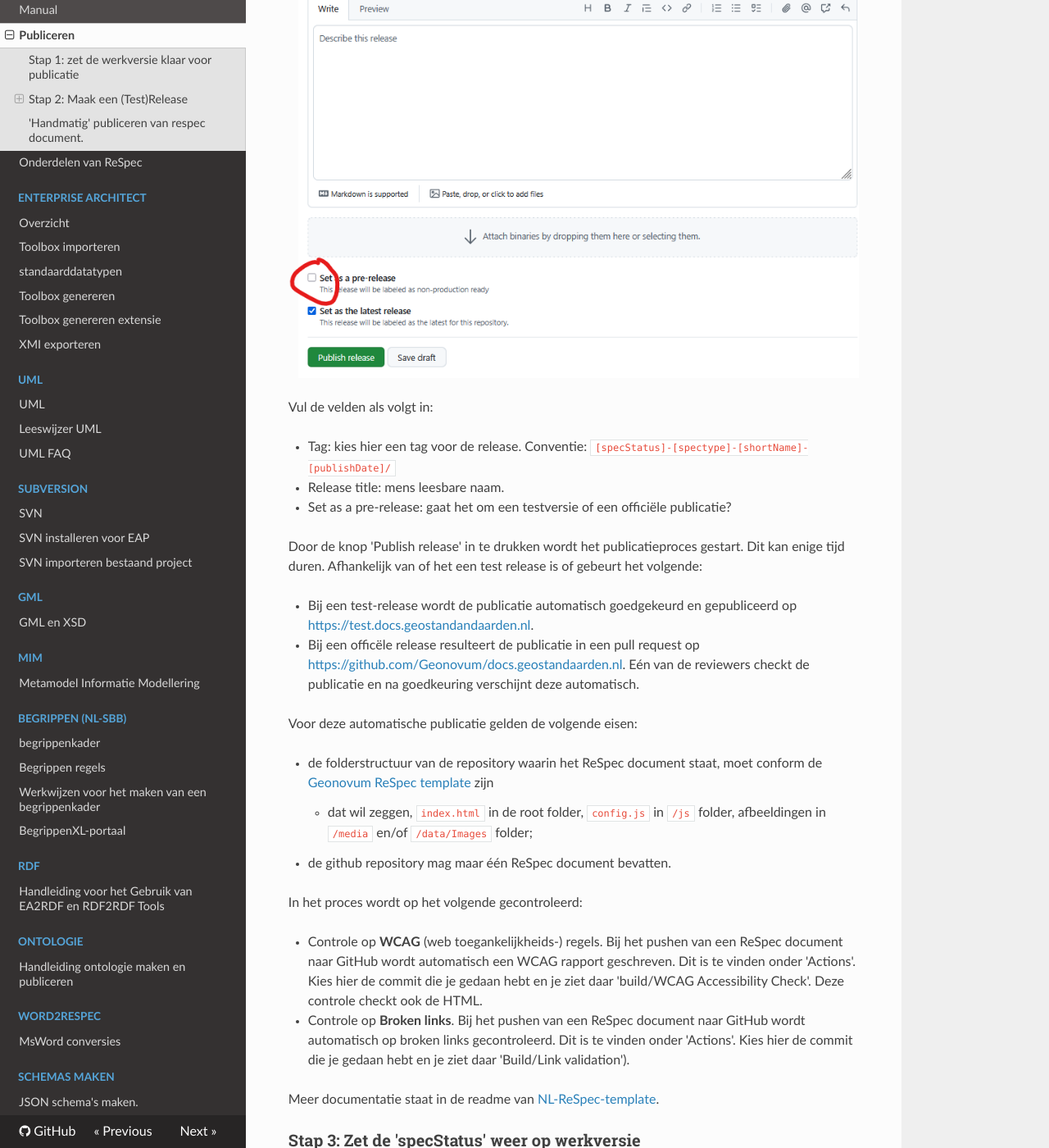
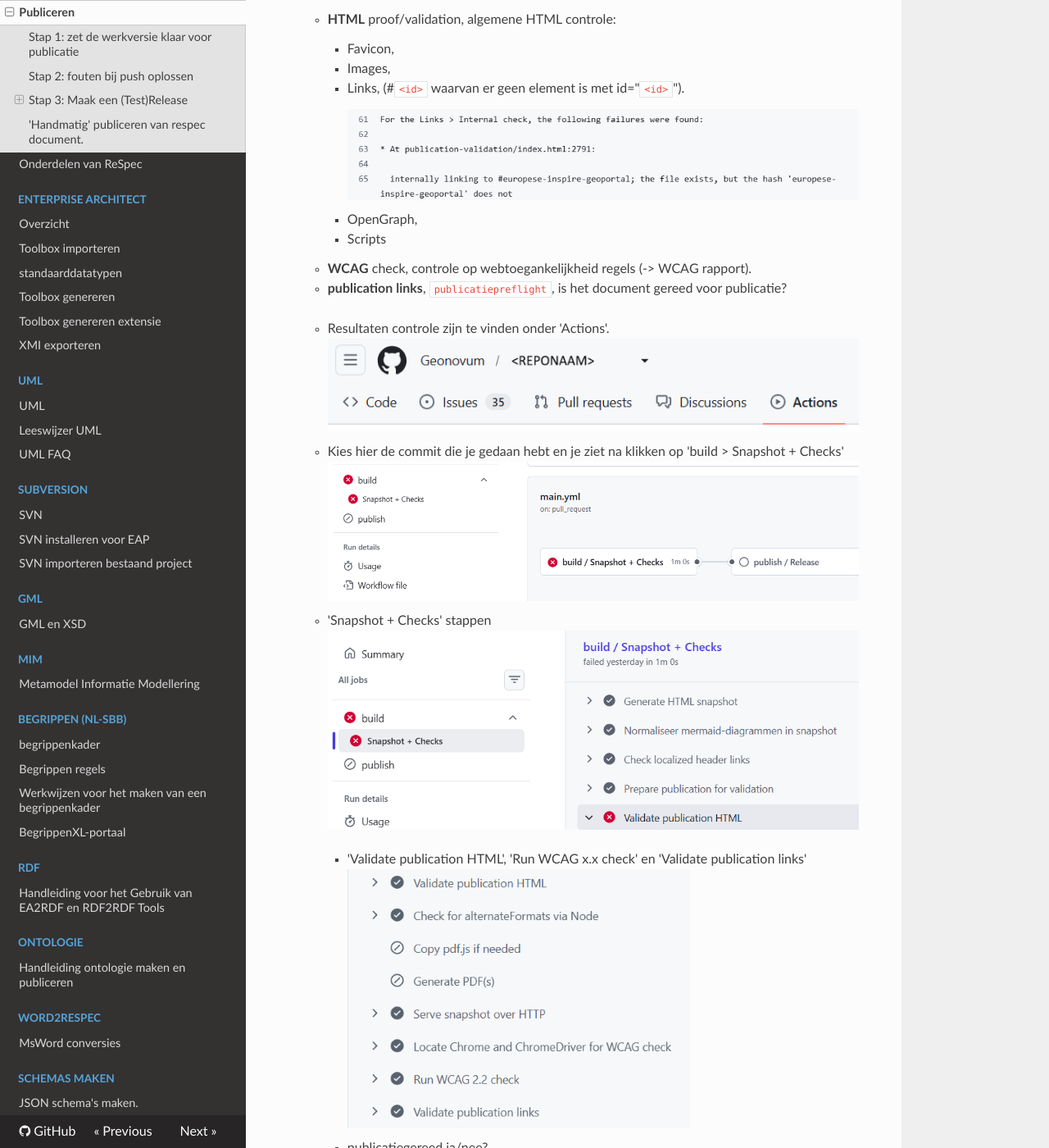
Before and after one commit to Geonovum/handleiding-tooling, an MkDocs documentation site: the page built from docs/ReSpec/ReSpec-publiceren.md, in a window 1280 px wide and 1400 px high, scrolled down 1519 px. Shown: the whole window at 82% size. Built offline with MkDocs 1.6.1, drawn with Linux system fonts in a browser that asks for light colours; nearby versions of some CDN libraries; some of the changed text lies outside the part shown.

Commit message:
STD-207 github workflow verduidelijking

```diff
--- a/docs/ReSpec/ReSpec-publiceren.md
+++ b/docs/ReSpec/ReSpec-publiceren.md
@@ -30,7 +31,36 @@ waardoor door steeds op 'vorige' te klikken alle versies van een document te vin
 
 **Noot:** Automatisch publiceren werkt alleen wanneer er, conform de [werkwijze](./index.md#respec-via-markdown), één ReSpec document in een repository staat. Als er meerdere Respec documenten in een repository staan kun je [handmatig publiceren](#handmatig-publiceren-van-respec-document).
 
-## Stap 2: Maak een (Test)Release
+## Stap 2: fouten bij push oplossen
+
+Zie ook: [README bij Geonovum ReSpec template](https://github.com/Geonovum/NL-ReSpec-template/blob/main/README.md).
+
+- Uitgangspunten:
+    - de folderstructuur van de repository waarin het ReSpec document staat, moet conform de [Geonovum ReSpec template](https://github.com/Geonovum/NL-ReSpec-template) zijn
+    - dat wil zeggen,
+        - `index.html` in de root folder,
+        - `config.js` in `/js` folder,
+        - afbeeldingen (of anders?) in `/media` en/of `/data` folder (**+ subdirectories**);
+    - de github repository mag maar één ReSpec document bevatten.
+
+- Controles:
+    - **HTML** proof/validation, algemene HTML controle:
+        - Favicon,
+        - Images,
+        - Links, (#`<id>` waarvan er geen element is met id="`<id>`"). !['broken-link'](media/broken-link.png)
+        - OpenGraph,
+        - Scripts
+    - **WCAG** check, controle op webtoegankelijkheid regels (-> WCAG rapport).
+    - **publication links**, `publicatiepreflight`, is het document gereed voor publicatie?
+    <br/>
+    - Resultaten controle zijn te vinden onder 'Actions'. ![Github actions in balk](media/github-actions.png)
+    - Kies hier de commit die je gedaan hebt en je ziet na klikken op 'build > Snapshot + Checks' ![build > Snapshot + Checks](media/snapshot-checks.png)
+    - 'Snapshot + Checks' stappen !['Snapshot + Checks details'](media/snapshot-checks-details.png)
+        - 'Validate publication HTML', 'Run WCAG x.x check' en 'Validate publication links' !['Snapshot + Checks: HTML, WCAG, publicatielinks'](media/snapshot-checks-details-2.png)
+        - publicatiegereed ja/nee? !['Snapshot + Checks: summary publicatiegereed'](media/summary-preflight.png)
+
+
+## Stap 3: Maak een (Test)Release
 
 Via het knopje 'Draft a new Release' start je het publicatieproces. Er verschijnt het volgende scherm:
 
@@ -47,27 +77,11 @@ Door de knop 'Publish release' in te drukken wordt het publicatieproces gestart.
 - Bij een test-release wordt de publicatie automatisch goedgekeurd en gepubliceerd op <https://test.docs.geostandandaarden.nl>.
 - Bij een officële release resulteert de publicatie in een pull request op <https://github.com/Geonovum/docs.geostandaarden.nl>. Eén van de reviewers checkt de publicatie en na goedkeuring verschijnt deze automatisch.
 
-Voor deze automatische publicatie gelden de volgende eisen:
-
-- de folderstructuur van de repository waarin het ReSpec document staat, moet conform de [Geonovum ReSpec template](https://github.com/Geonovum/NL-ReSpec-template) zijn
-    - dat wil zeggen, `index.html` in de root folder, `config.js` in `/js` folder, afbeeldingen in `/media` en/of `/data/Images` folder;
-- de github repository mag maar één ReSpec document bevatten.
-
-In het proces wordt op het volgende gecontroleerd:
-
-- Controle op **WCAG** (web toegankelijkheids-) regels. Bij het pushen van een ReSpec document naar
-  GitHub wordt automatisch een WCAG rapport geschreven. Dit is te vinden onder
-  'Actions'. Kies hier de commit die je gedaan hebt en je ziet daar
-  'build/WCAG Accessibility Check'. Deze controle checkt ook de HTML.
-- Controle op **Broken links**. Bij het pushen van een ReSpec document naar
-  GitHub wordt automatisch op broken links gecontroleerd. Dit is te vinden onder
-  'Actions'. Kies hier de commit die je gedaan hebt en je ziet daar
-  'Build/Link validation').
-
+Voor deze automatische publicatie gelden de volgende eisen, naast uitgangspunten en controles zoals beschreven bij **stap 2**: GEEN?
 
 Meer documentatie staat in de readme van [NL-ReSpec-template](https://github.com/Geonovum/NL-ReSpec-template?tab=readme-ov-file#automatische-checks-en-build).
 
-### Stap 3: Zet de 'specStatus' weer op werkversie
+### Stap 4: Zet de 'specStatus' weer op werkversie
 
 Als de publicatie gelukt is begin het werk aan de volgende versie. Deze
 start weer als werkversie. Zet in je beheerdocument de specStatus weer op 'wv'.
```
Also changed, not shown: other parts of docs/ReSpec/ReSpec-publiceren.md (+5 -4 lines), docs/ReSpec/ReSpec-onderdelen.md (+22 -11 lines), docs/ReSpec/media/broken-link.png (added), docs/ReSpec/media/github-actions.png (added), docs/ReSpec/media/snapshot-checks-details-2.png (added), docs/ReSpec/media/snapshot-checks-details.png (added), docs/ReSpec/media/snapshot-checks.png (added), docs/ReSpec/media/summary-preflight.png (added).
